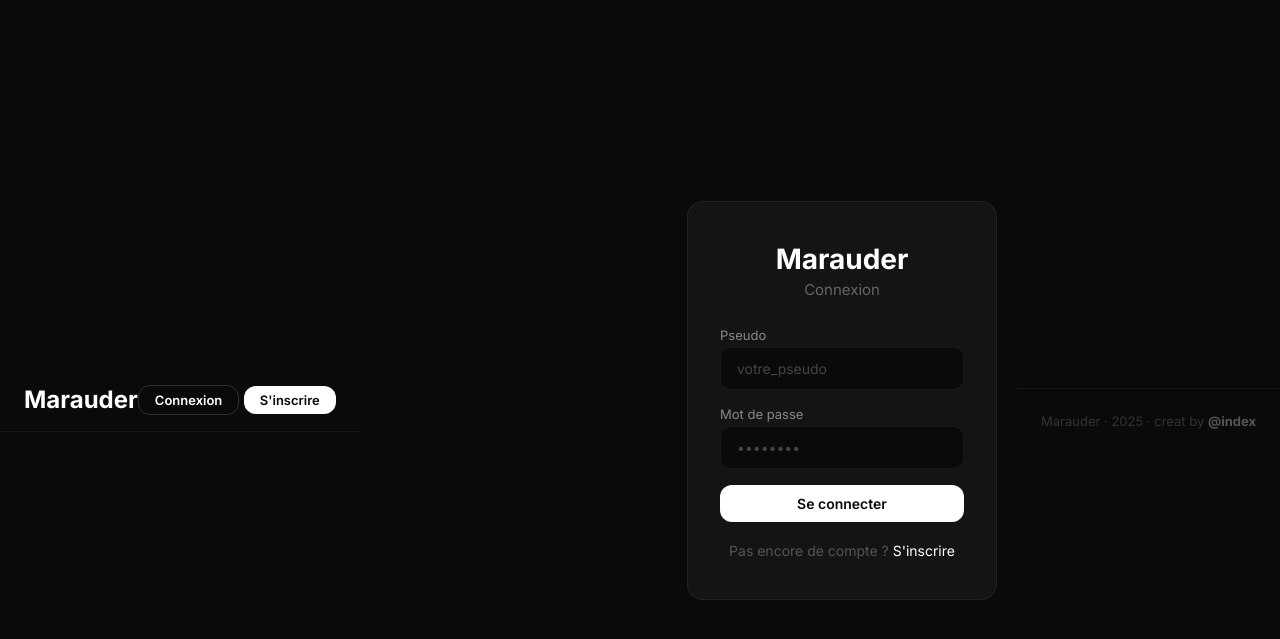
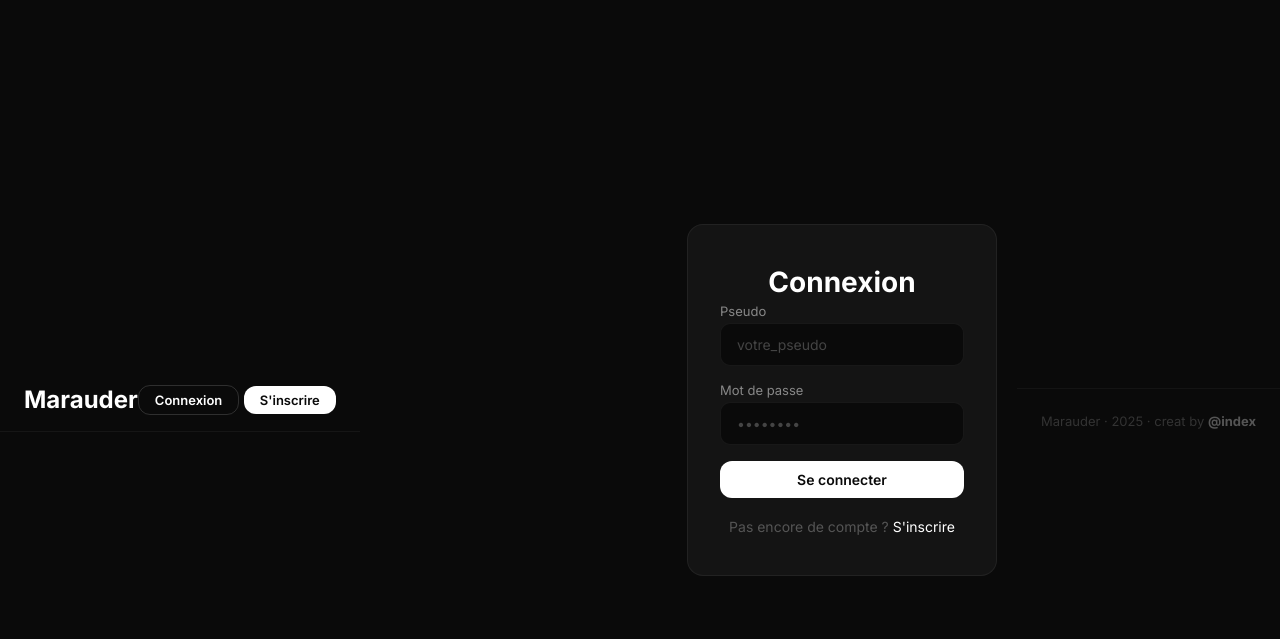
Before and after one commit to Xtracker2232/Marauder, a Flask app: page /login in a window 1280 px wide. Shown: the top 639 px of the page. Run offline with Flask 3, Linux system fonts and the light colour scheme.

Commit message:
Fix login - enlever doublon

```diff
--- a/templates/login.html
+++ b/templates/login.html
@@ -6,8 +6,7 @@
 
 <div class="auth-container">
     <div class="auth-card">
-        <h1>Marauder</h1>
-        <h2>Connexion</h2>
+        <h1>Connexion</h1>
 
         <form method="POST" action="{{ url_for('login') }}">
             <div class="form-group">
--- a/templates/register.html
+++ b/templates/register.html
@@ -6,8 +6,7 @@
 
 <div class="auth-container">
     <div class="auth-card">
-        <h1>Marauder</h1>
-        <h2>Inscription</h2>
+        <h1>Inscription</h1>
 
         <form method="POST" action="{{ url_for('register') }}">
             <div class="form-group">
```
